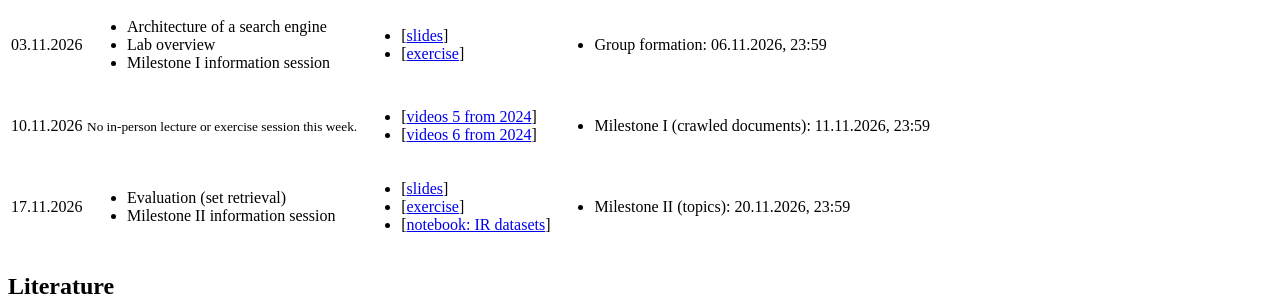
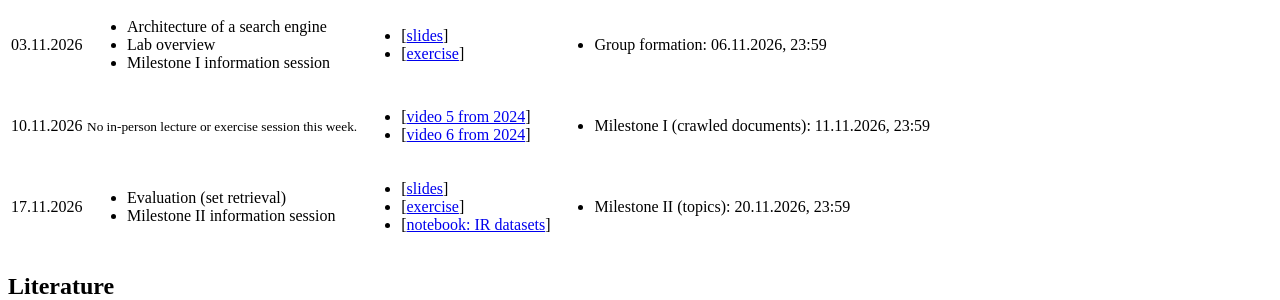
Before and after one commit to temir-org/temir-org.github.io, a Jekyll site: the page built from teaching/information-retrieval-ws26/information-retrieval-ws26.html, in a window 1280 px wide and 900 px high, scrolled down 3457 px. Shown: the part 152-452 px from the top of the window. Built offline with Jekyll 4.4.1, drawn with Linux system fonts in a browser that asks for light colours; a script that is not in the unit is left out.

Commit message:
fix: Typo

```diff
--- a/teaching/information-retrieval-ws26/_includes/sessions.html
+++ b/teaching/information-retrieval-ws26/_includes/sessions.html
@@ -47,8 +47,8 @@
         </small>
       </td>
       <td><ul class="uk-list">
-        <li>[<a href="https://youtu.be/3cmu4M_HU6U?si=QDKHX8OrHtPgSaq7&t=5428">videos 5 from 2024</a>]</li>
-        <li>[<a href="https://youtu.be/YU47WYfSBcg?si=nPOgIWwAmbV-JbAv">videos 6 from 2024</a>]</li>
+        <li>[<a href="https://youtu.be/3cmu4M_HU6U?si=QDKHX8OrHtPgSaq7&t=5428">video 5 from 2024</a>]</li>
+        <li>[<a href="https://youtu.be/YU47WYfSBcg?si=nPOgIWwAmbV-JbAv">video 6 from 2024</a>]</li>
       </ul>
       </td>
       <td>
```
